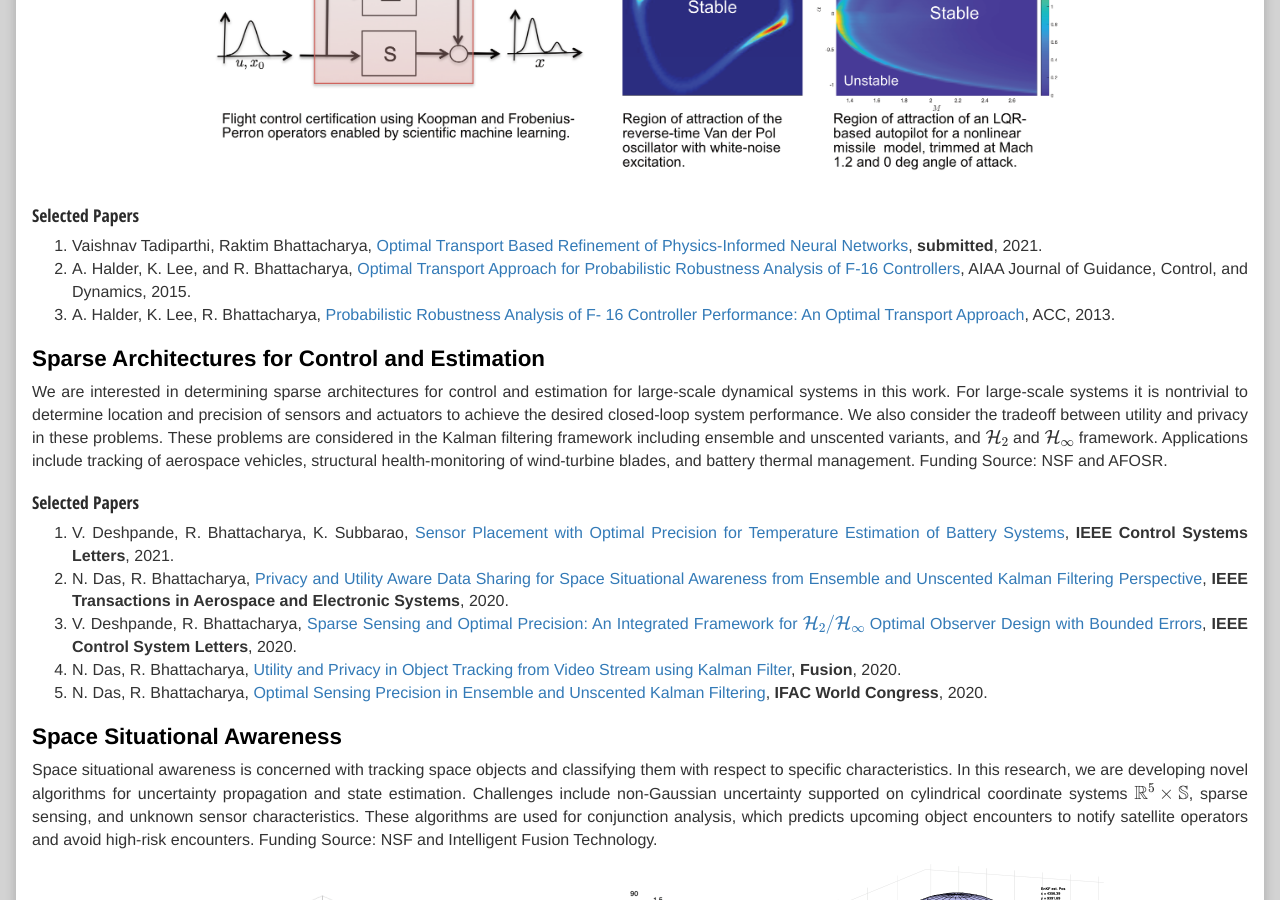
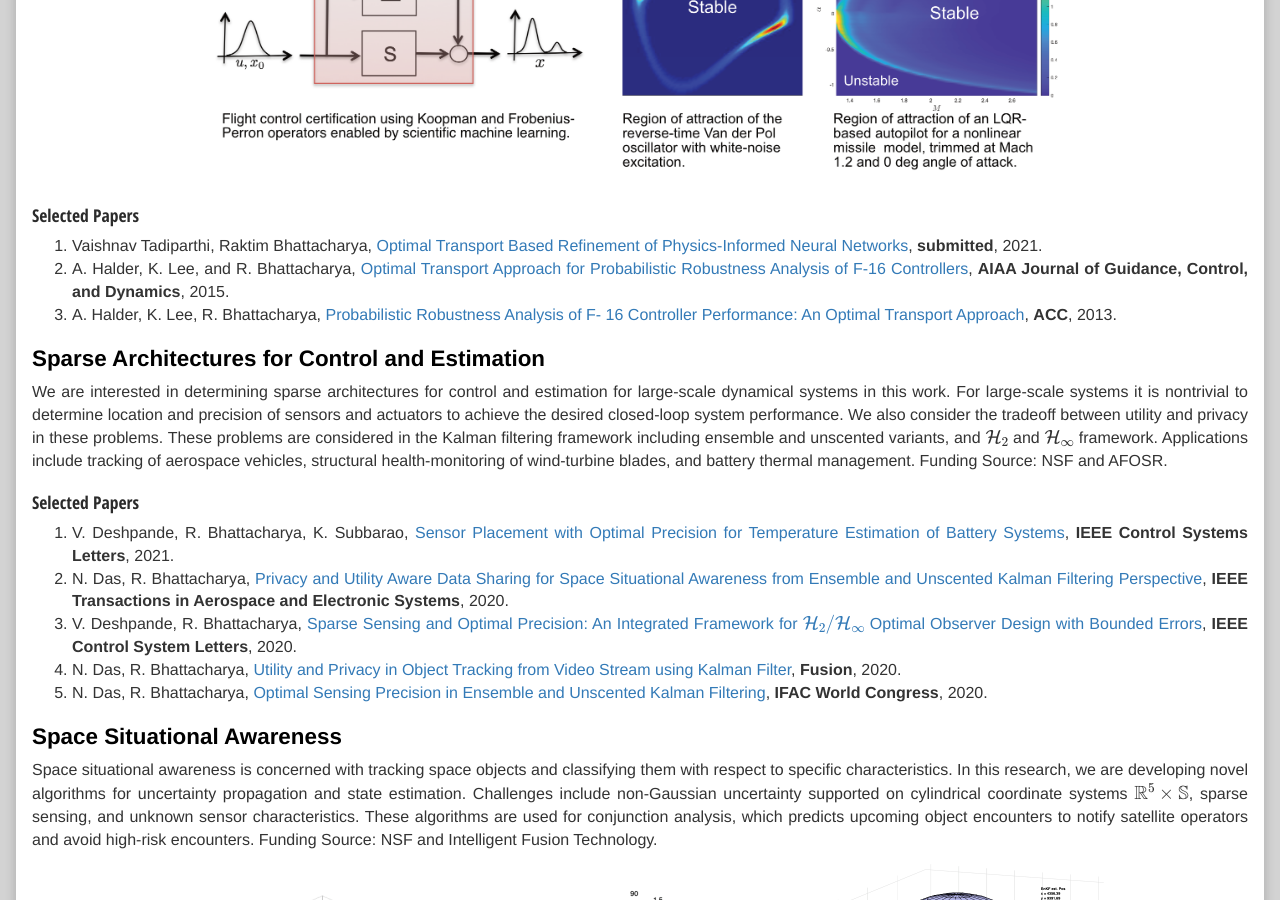
Before and after one commit to isrlab/isrlab.github.io, a Jekyll site: the page built from index.md, in a window 1280 px wide and 900 px high, scrolled down 656 px. Built offline with Jekyll 4.4.1, drawn with Linux system fonts in a browser that asks for light colours; nearby versions of some CDN libraries.

```diff
--- a/index.md
+++ b/index.md
@@ -14,8 +14,8 @@ We expect Urban Air Mobility to rely more on autonomy than any other transportat
 
 ### Selected Papers
 1. Vaishnav Tadiparthi, Raktim Bhattacharya, [Optimal Transport Based Refinement of Physics-Informed Neural Networks](https://arxiv.org/pdf/2105.12307.pdf), **submitted**, 2021.
-1. A. Halder, K. Lee, and R. Bhattacharya, [Optimal Transport Approach for Probabilistic Robustness Analysis of F-16 Controllers](https://arc.aiaa.org/doi/10.2514/1.G000386), AIAA Journal of Guidance, Control, and Dynamics, 2015.
-1. A. Halder, K. Lee, R. Bhattacharya, [Probabilistic Robustness Analysis of F- 16 Controller Performance: An Optimal Transport Approach](http://arxiv.org/pdf/1402.0147.pdf), ACC, 2013.
+1. A. Halder, K. Lee, and R. Bhattacharya, [Optimal Transport Approach for Probabilistic Robustness Analysis of F-16 Controllers](https://arc.aiaa.org/doi/10.2514/1.G000386), **AIAA Journal of Guidance, Control, and Dynamics**, 2015.
+1. A. Halder, K. Lee, R. Bhattacharya, [Probabilistic Robustness Analysis of F- 16 Controller Performance: An Optimal Transport Approach](http://arxiv.org/pdf/1402.0147.pdf), **ACC**, 2013.
 
 ## Sparse Architectures for Control and Estimation
 
```
